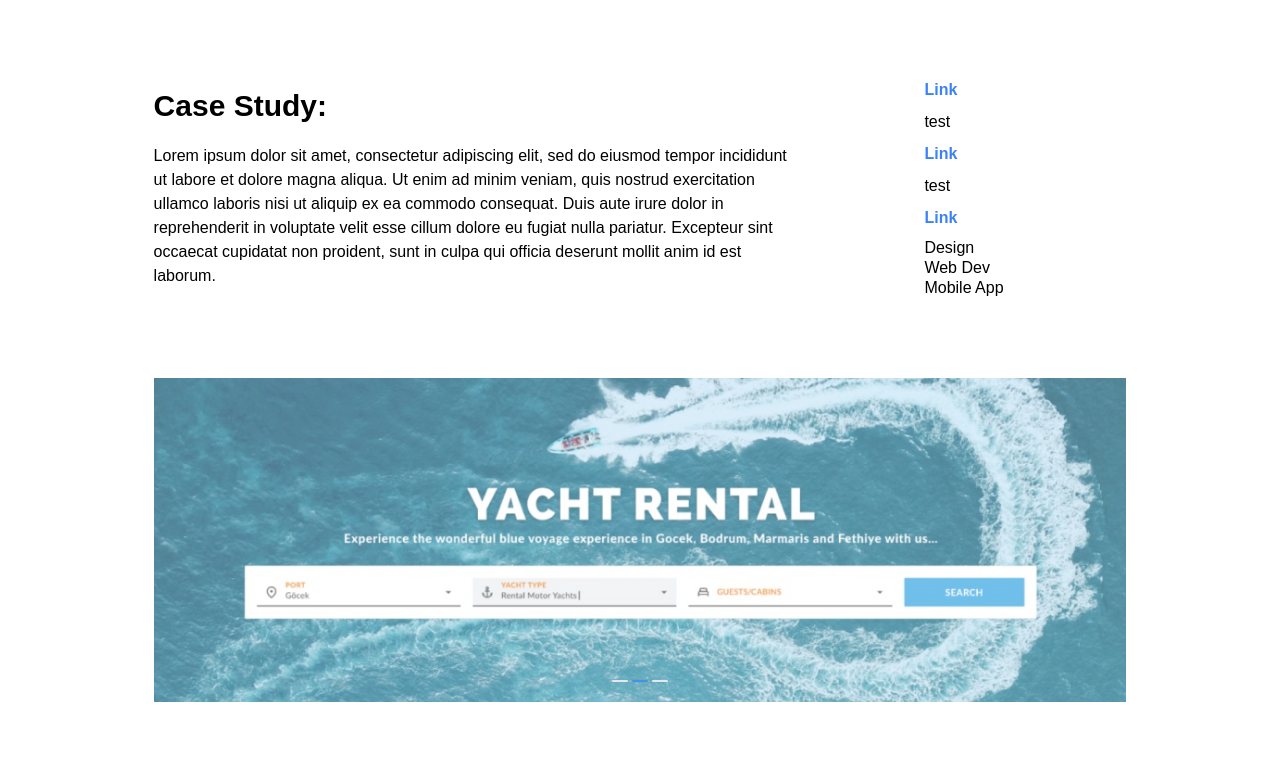
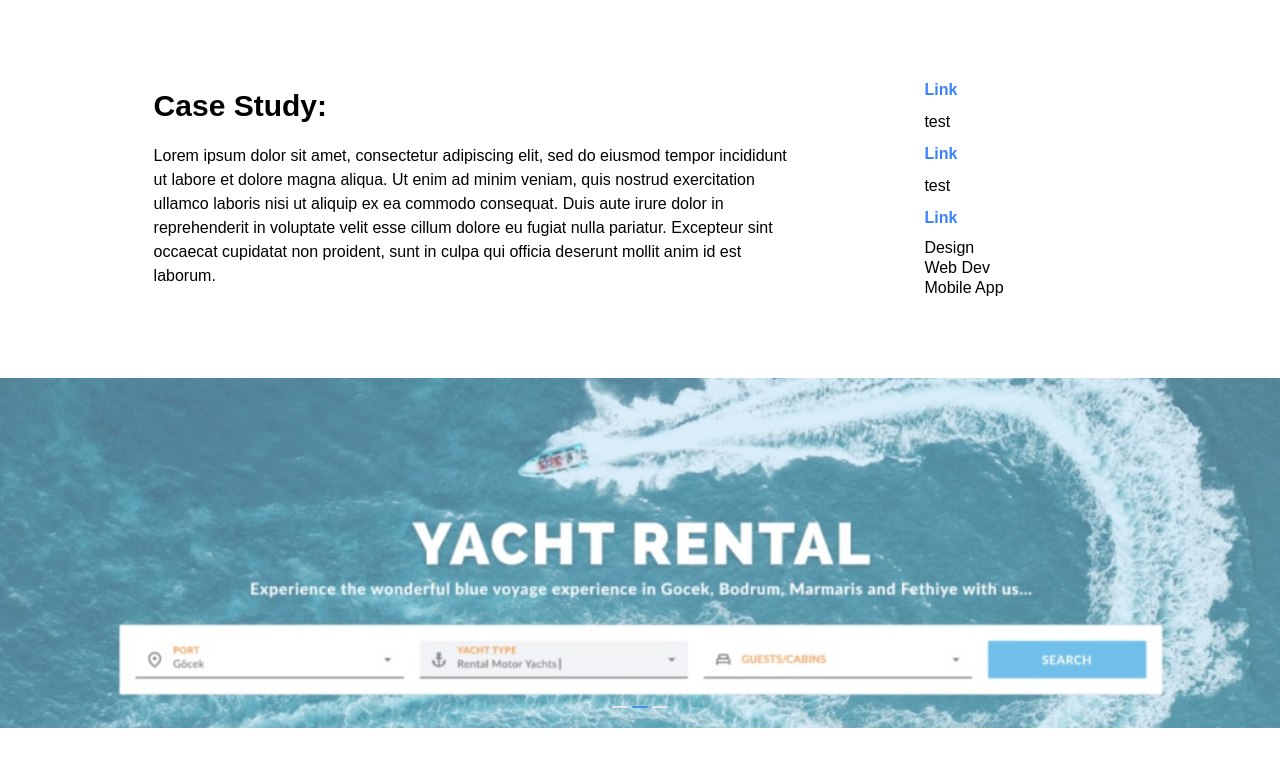
Before and after one commit to PaulGansca/Flex, a React (Vite) app: page /our-work/project-1 in a window 1280 px wide. Shown: the part 540-1306 px from the top of the page. Built offline with nearby package versions, Linux system fonts and the light colour scheme; a web font is replaced by a local one.

Commit message:
make it full

```diff
--- a/src/components/SlideShow.tsx
+++ b/src/components/SlideShow.tsx
@@ -59,7 +59,7 @@ const SlideShow = ({ data }: { data: ProjectImage[] }) => {
   };
 
   return (
-    <div className="mt-20 h-full w-full cursor-pointer overflow-hidden">
+    <div className="mt-20 h-[350px] w-full cursor-pointer overflow-hidden">
       <div className="w-full cursor-pointer overflow-hidden aspect-[3/1]">
         <AnimatePresence initial={true}>
           <motion.div
--- a/src/pages/ProjectOne.tsx
+++ b/src/pages/ProjectOne.tsx
@@ -11,13 +11,10 @@ const ProjectOnePage = () => {
   ];
 
   return (
-    <div
-      ref={ref}
-      className="h-full flex mt-20 max-lg:mx-0 flex-wrap lg:px-[12%] px-[7.5%] bg-white relative text-black"
-    >
-      <div>
+    <div ref={ref} className="h-full flex mt-20  flex-wrap">
+      <div className="max-lg:mx-0 bg-white relative text-black">
         <div
-          className={`flex justify-around sm:justify-start items-start flex-wrap ${
+          className={`flex lg:px-[12%] px-[7.5%] justify-around sm:justify-start items-start flex-wrap ${
             loadAnimationOnMount ? "mounted" : "first-render"
           }`}
         >
@@ -48,8 +45,8 @@ const ProjectOnePage = () => {
               </div>
             </div>
           </div>
-          <SlideShow data={slideshowData} />
         </div>
+        <SlideShow data={slideshowData} />
       </div>
     </div>
   );
```
